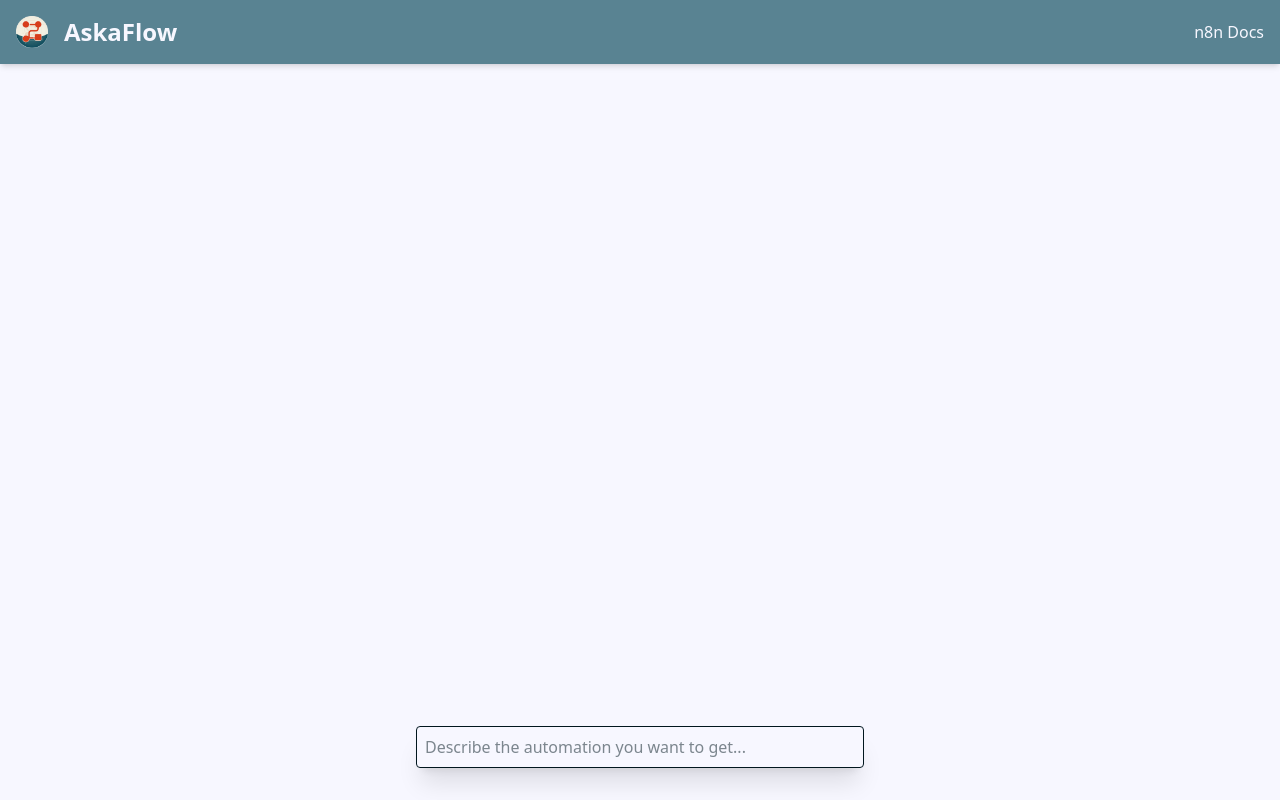
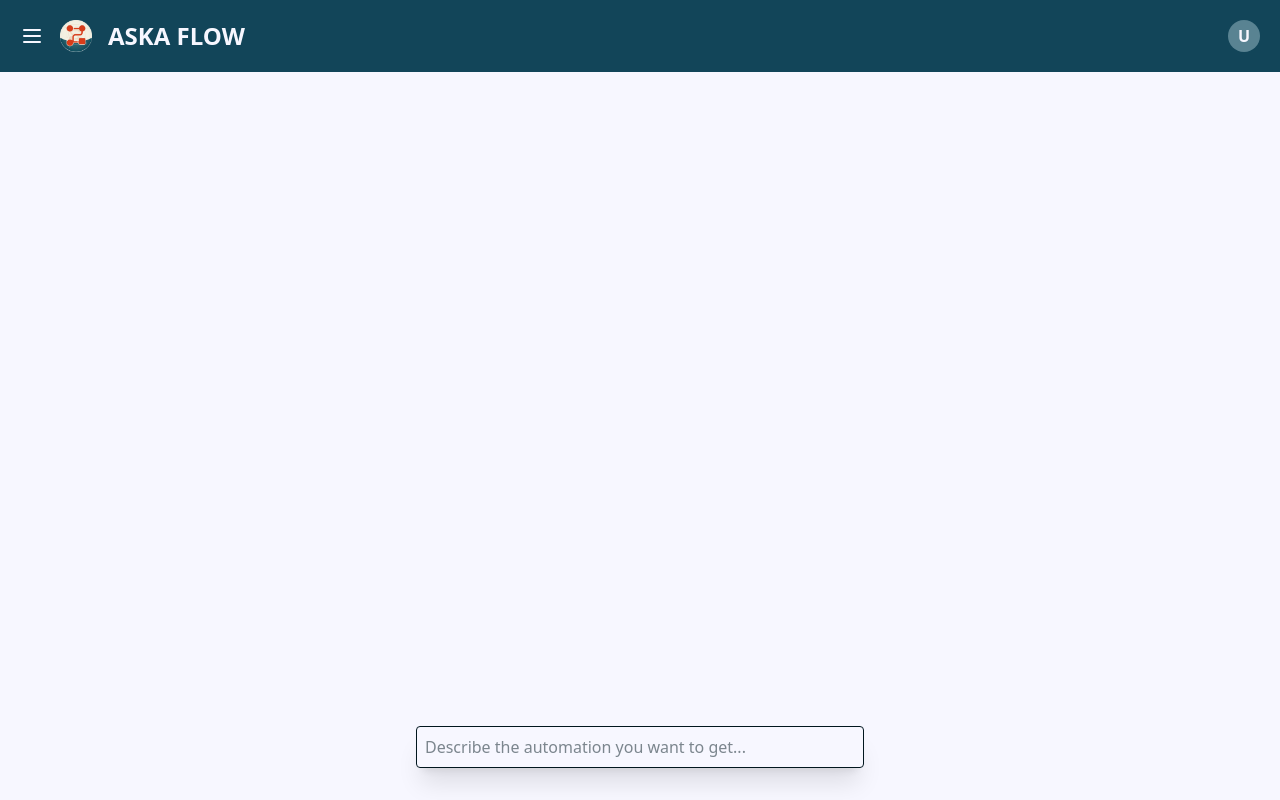
Before and after one commit to MiliMaza/aska_flow, a Next.js app: page / in a window 1280 px wide. Built offline with nearby package versions, Linux system fonts and the light colour scheme.

Commit message:
Adding navbar

```diff
--- a/app/components/layout/navbar.tsx
+++ b/app/components/layout/navbar.tsx
@@ -1,21 +1,38 @@
-import Image from 'next/image';
+"use client";
+
+import Image from "next/image";
+import { Menu } from "lucide-react";
 
 export default function Navbar() {
   return (
-    <nav className="flex items-center justify-between px-4 py-4 bg-accent shadow-md">
-      <div className="flex items-center space-x-2">
-        <Image src="/Logo.png" alt="AskaFlow logo" width={32} height={32} />
-        <span
-            className="font-semibold text-2xl text-background mx-2 hover:scale-105">AskaFlow</span>
+    <nav className="bg-secondary">
+      <div className="flex items-center justify-between p-5">
+        {/* Logo and Name */}
+        <div className="flex items-center gap-4">
+          <button className="">
+            <Menu className="w-6 h-6" color="#f7f7ffff" />
+          </button>
+          <div className="flex items-center gap-4">
+            <Image
+              src="/Logo.png"
+              alt="Aska Flow Logo"
+              width={32}
+              height={32}
+            />
+            <span className="text-2xl font-bold text-background">
+              ASKA <span className="font-semibold">FLOW</span>
+            </span>
+          </div>
+        </div>
+
+        {/* User profile */}
+        <div className="flex items-center gap-4">
+          {/* TODO: Implement Clerk Profile Button */}
+          <div className="w-8 h-8 rounded-full bg-accent flex items-center justify-center text-background font-semibold">
+            U
+          </div>
+        </div>
       </div>
-      <a
-        href="https://docs.n8n.io/"
-        target="_blank"
-        rel="noopener noreferrer"
-        className="text-md text-background hover:underline"
-      >
-        n8n Docs
-      </a>
     </nav>
   );
 }
```
